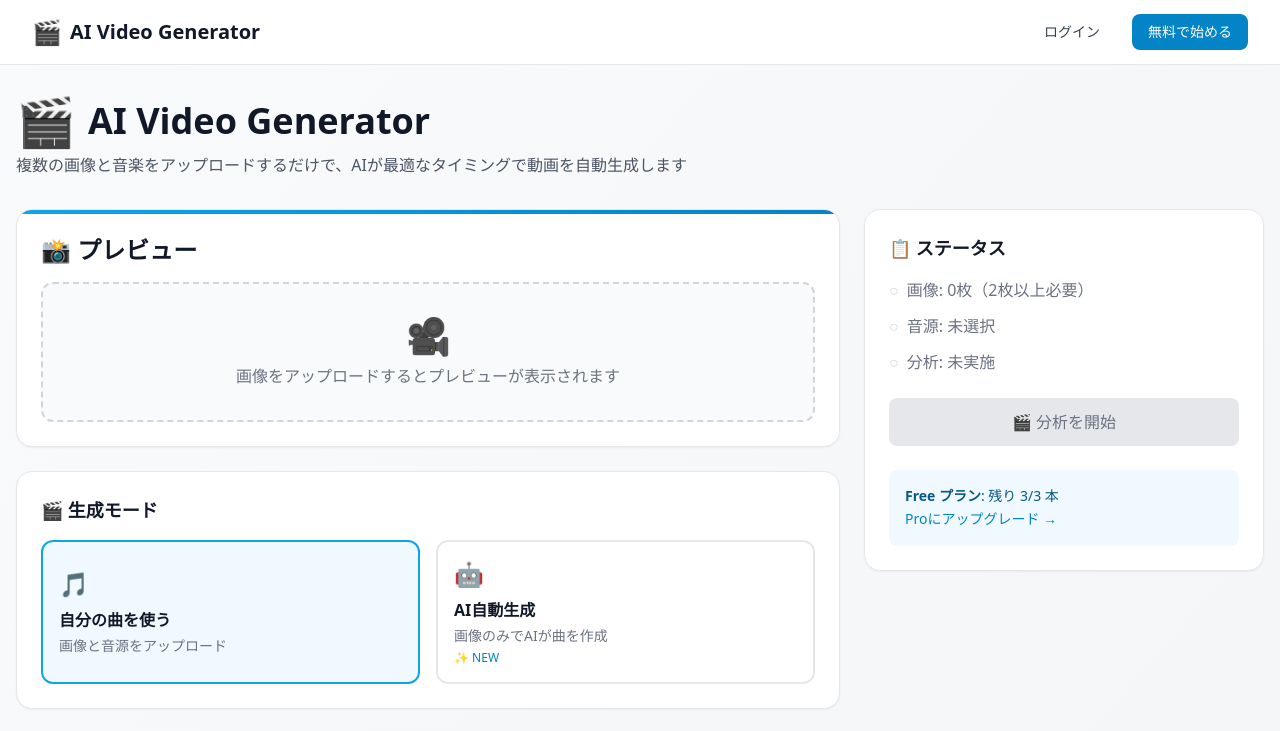
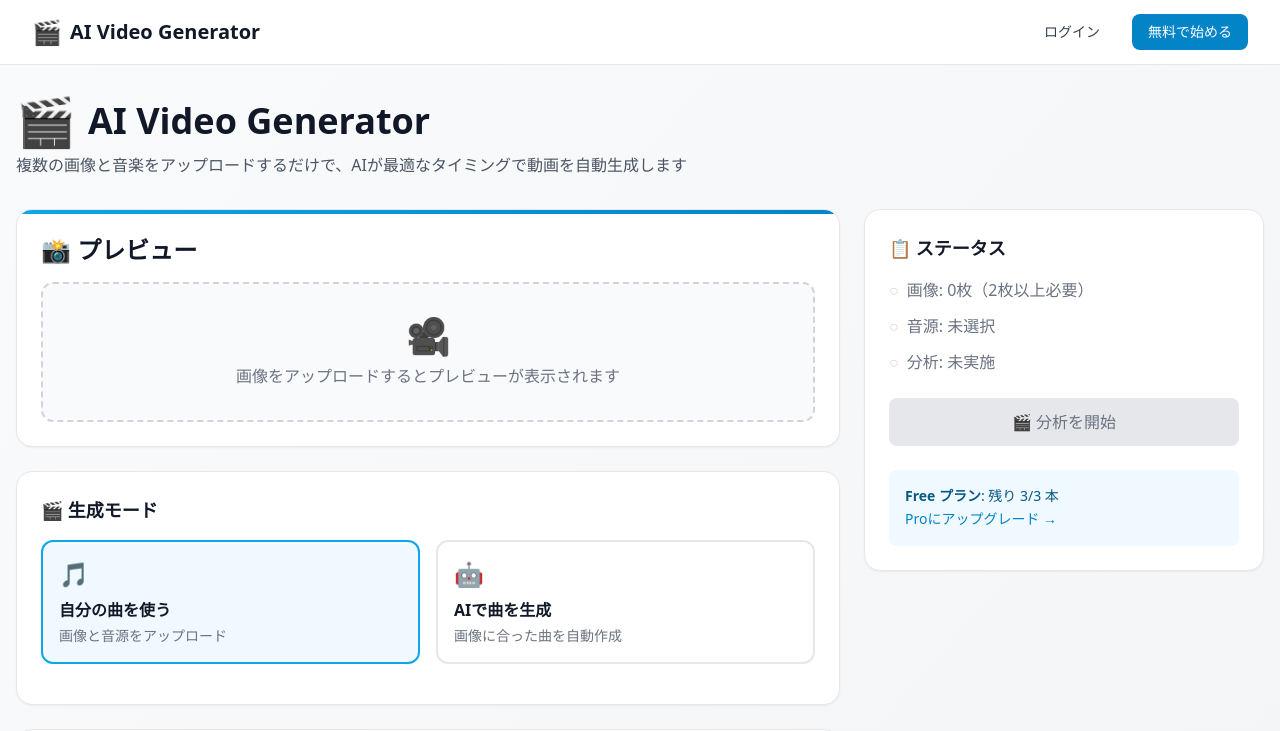
Before and after one commit to kissytossy/ai-video-generator, a Next.js app: page / in a window 1280 px wide. Shown: the top 731 px of the page. Built offline with nearby package versions, Linux system fonts and the light colour scheme.

Commit message:
Add dynamism-based display timing and lyrics option

```diff
--- a/src/app/api/analyze/image/route.ts
+++ b/src/app/api/analyze/image/route.ts
@@ -19,6 +19,8 @@ interface ImageAnalysisResult {
   musicGenre?: string
   musicMood?: string
   musicTempo?: 'slow' | 'medium' | 'fast'
+  // 躍動感スコア（1-10）- 表示時間の計算に使用
+  dynamism?: number
 }
 
 // Claude Vision APIで画像を分析
@@ -65,7 +67,8 @@ async function analyzeImageWithClaude(imageBase64: string, mimeType: string): Pr
   "atmosphere": "画像全体の雰囲気を一言で",
   "musicGenre": "この画像に合う音楽ジャンル（pop/rock/electronic/ambient/cinematic/jazz/classical）",
   "musicMood": "この画像に合う音楽のムード（uplifting/melancholic/energetic/calm/dramatic/romantic/mysterious）",
-  "musicTempo": "slow/medium/fast"
+  "musicTempo": "slow/medium/fast",
+  "dynamism": 1-10の数値（躍動感・スピード感の強さ。スポーツ、ダンス、爆発、走る動物などは8-10。静物、風景、ポートレートなどは1-4。中程度のアクションは5-7）
 }
 
 JSONのみを回答してください。`,
@@ -115,6 +118,7 @@ function analyzeImageSimple(index: number): ImageAnalysisResult {
     musicGenre: 'pop',
     musicMood: 'uplifting',
     musicTempo: 'medium',
+    dynamism: 5,  // デフォルトは中程度
   }
 }
 
--- a/src/app/api/compose/route.ts
+++ b/src/app/api/compose/route.ts
@@ -13,13 +13,15 @@ export async function POST(request: NextRequest) {
   }
 
   try {
-    const { prompt, duration, genre, mood, tempo } = await request.json()
+    const { prompt, duration, genre, mood, tempo, withLyrics } = await request.json()
 
     // sunoapi.org用のプロンプトを作成
-    const musicPrompt = `${mood} ${genre} music, ${tempo} tempo, instrumental background music`
+    const musicPrompt = withLyrics
+      ? `${mood} ${genre} music, ${tempo} tempo, catchy vocals, background music`
+      : `${mood} ${genre} music, ${tempo} tempo, instrumental background music`
     const style = `${genre}, ${mood}, ${tempo}`
 
-    console.log('Suno API request:', { prompt: musicPrompt, style })
+    console.log('Suno API request:', { prompt: musicPrompt, style, withLyrics })
 
     // sunoapi.org API呼び出し
     // callBackUrlはダミーでも必須（ポーリングで確認するため実際には使わない）
@@ -31,11 +33,11 @@ export async function POST(request: NextRequest) {
       },
       body: JSON.stringify({
         customMode: true,
-        instrumental: true,  // BGM用にインストゥルメンタルを指定
+        instrumental: !withLyrics,  // 歌詞なし = インストゥルメンタル
         model: 'V4_5ALL',    // 最新モデル
         prompt: musicPrompt,
         style: style,
-        title: 'AI Generated BGM',
+        title: withLyrics ? 'AI Generated Song' : 'AI Generated BGM',
         callBackUrl: 'https://example.com/callback',  // 必須パラメータ（実際には使用しない）
       }),
     })
--- a/src/app/page.tsx
+++ b/src/app/page.tsx
@@ -23,6 +23,7 @@ export default function Home() {
   const [showExporter, setShowExporter] = useState(false)
   const [isGeneratingMusic, setIsGeneratingMusic] = useState(false)
   const [musicGenerationStatus, setMusicGenerationStatus] = useState('')
+  const [withLyrics, setWithLyrics] = useState(false)
 
   const {
     isAnalyzing,
@@ -61,6 +62,23 @@ export default function Home() {
     }
   }
 
+  // 躍動感スコアから表示時間を計算
+  // 躍動感高い（dynamism >= 7）→ 0.3秒〜3秒
+  // ゆったり系（dynamism < 7）→ 0.3秒〜5秒
+  const calculateDisplayDuration = (dynamism: number): { min: number; max: number; base: number } => {
+    if (dynamism >= 7) {
+      // 躍動感が高い場合: 0.3秒〜3秒
+      // dynamism 7 → 約1.5秒, dynamism 10 → 約0.5秒
+      const base = 3.0 - ((dynamism - 7) / 3) * 2.5
+      return { min: 0.3, max: 3.0, base: Math.max(0.3, Math.min(3.0, base)) }
+    } else {
+      // ゆったり系: 0.3秒〜5秒
+      // dynamism 1 → 約4秒, dynamism 6 → 約1.5秒
+      const base = 5.0 - ((dynamism - 1) / 5) * 3.5
+      return { min: 0.3, max: 5.0, base: Math.max(0.3, Math.min(5.0, base)) }
+    }
+  }
+
   const handleAutoGeneration = async () => {
     setIsGeneratingMusic(true)
     setMusicGenerationStatus('画像を分析中...')
@@ -92,13 +110,23 @@ export default function Home() {
       const musicMoods = imageAnalysisResults.map(a => a.musicMood).filter(Boolean)
       const musicTempos = imageAnalysisResults.map(a => a.musicTempo).filter(Boolean)
       const atmospheres = imageAnalysisResults.map(a => a.atmosphere).filter(Boolean)
+      const dynamismScores = imageAnalysisResults.map(a => a.dynamism || 5).filter(Boolean)
 
       const dominantGenre = getMostFrequent(musicGenres) || 'pop'
       const dominantMood = getMostFrequent(musicMoods) || 'uplifting'
       const dominantTempo = getMostFrequent(musicTempos) || 'medium'
 
-      const tempoMultiplier = dominantTempo === 'fast' ? 1.0 : dominantTempo === 'slow' ? 3.0 : 2.0
-      const duration = Math.max(15, Math.min(120, images.length * tempoMultiplier))
+      // 平均躍動感スコアを計算
+      const avgDynamism = dynamismScores.length > 0
+        ? dynamismScores.reduce((a, b) => a + b, 0) / dynamismScores.length
+        : 5
+
+      // 躍動感に基づいて表示時間を計算
+      const durationInfo = calculateDisplayDuration(avgDynamism)
+      console.log('Dynamism analysis:', { avgDynamism, durationInfo })
+
+      // 曲の長さを計算（画像数 × 基本表示時間）
+      const duration = Math.max(15, Math.min(120, images.length * durationInfo.base))
 
       const prompt = `${dominantMood} ${dominantGenre} music, ${dominantTempo} tempo, ${atmospheres.join(', ')}`
 
@@ -113,6 +141,7 @@ export default function Home() {
           genre: dominantGenre,
           mood: dominantMood,
           tempo: dominantTempo,
+          withLyrics,  // 歌詞オプションを追加
         }),
       })
 
@@ -178,7 +207,7 @@ export default function Home() {
       const generatedAudio: UploadedAudio = {
         id: 'ai-generated',
         file: audioFile,
-        name: 'AI Generated Music',
+        name: withLyrics ? 'AI Generated Music (Vocal)' : 'AI Generated Music (Instrumental)',
         duration: audioBuffer.duration,
         url: URL.createObjectURL(audioBlob),
       }
@@ -265,14 +294,19 @@ export default function Home() {
               </div>
             )}
 
-            <ModeSelector mode={mode} setMode={(newMode) => {
+            <ModeSelector
+              mode={mode}
+              setMode={(newMode) => {
                 setMode(newMode)
                 reset()
                 setShowExporter(false)
                 if (newMode === 'auto') {
                   setAudio(null)
                 }
-            }} />
+              }}
+              withLyrics={withLyrics}
+              setWithLyrics={setWithLyrics}
+            />
 
             {mode === 'manual' && (
               <AudioUploader
@@ -390,7 +424,7 @@ export default function Home() {
                   <li className="flex items-center gap-2">
                     <span className="text-blue-500">🤖</span>
                     <span className="text-gray-700">
-                      音源: AIが自動生成
+                      音源: AIが自動生成 {withLyrics ? '(ボーカル)' : '(インスト)'}
                     </span>
                   </li>
                 )}
--- a/src/components/ModeSelector.tsx
+++ b/src/components/ModeSelector.tsx
@@ -5,14 +5,16 @@ export type GenerationMode = 'manual' | 'auto'
 interface Props {
   mode: GenerationMode
   setMode: (mode: GenerationMode) => void
+  withLyrics?: boolean
+  setWithLyrics?: (withLyrics: boolean) => void
 }
 
-export default function ModeSelector({ mode, setMode }: Props) {
+export default function ModeSelector({ mode, setMode, withLyrics = false, setWithLyrics }: Props) {
   return (
     <div className="bg-white rounded-2xl shadow-sm border border-gray-200 p-6">
       <h3 className="text-lg font-semibold text-gray-900 mb-4">🎬 生成モード</h3>
 
-      <div className="grid grid-cols-2 gap-4">
+      <div className="grid grid-cols-2 gap-4 mb-4">
         {/* 手動モード */}
         <button
           onClick={() => setMode('manual')}
@@ -39,22 +41,43 @@ export default function ModeSelector({ mode, setMode }: Props) {
           }`}
         >
           <div className="text-2xl mb-2">🤖</div>
-          <div className="font-semibold text-gray-900">AI自動生成</div>
+          <div className="font-semibold text-gray-900">AIで曲を生成</div>
           <div className="text-sm text-gray-500 mt-1">
-            画像のみでAIが曲を作成
-          </div>
-          <div className="text-xs text-primary-600 mt-1 font-medium">
-            ✨ NEW
+            画像に合った曲を自動作成
           </div>
         </button>
       </div>
 
-      {mode === 'auto' && (
-        <div className="mt-4 p-3 bg-blue-50 rounded-lg">
-          <p className="text-sm text-blue-800">
-            <strong>AI自動生成モード:</strong><br />
-            画像をアップロードするだけで、AIが画像の雰囲気を分析し、それに合った曲を自動作成します。
-          </p>
+      {/* 歌詞オプション（自動モードのみ表示） */}
+      {mode === 'auto' && setWithLyrics && (
+        <div className="mt-4 pt-4 border-t border-gray-200">
+          <h4 className="text-sm font-medium text-gray-700 mb-3">🎤 歌詞オプション</h4>
+          <div className="flex gap-3">
+            <button
+              onClick={() => setWithLyrics(false)}
+              className={`flex-1 py-3 px-4 rounded-lg border-2 transition-all text-center ${
+                !withLyrics
+                  ? 'border-primary-500 bg-primary-50 text-primary-700'
+                  : 'border-gray-200 text-gray-600 hover:border-gray-300'
+              }`}
+            >
+              <div className="text-lg mb-1">🎹</div>
+              <div className="text-sm font-medium">インスト</div>
+              <div className="text-xs text-gray-500">歌詞なし</div>
+            </button>
+            <button
+              onClick={() => setWithLyrics(true)}
+              className={`flex-1 py-3 px-4 rounded-lg border-2 transition-all text-center ${
+                withLyrics
+                  ? 'border-primary-500 bg-primary-50 text-primary-700'
+                  : 'border-gray-200 text-gray-600 hover:border-gray-300'
+              }`}
+            >
+              <div className="text-lg mb-1">🎤</div>
+              <div className="text-sm font-medium">ボーカル</div>
+              <div className="text-xs text-gray-500">歌詞あり</div>
+            </button>
+          </div>
         </div>
       )}
     </div>
```
Lines whose indentation alone changed are shown as unchanged.
